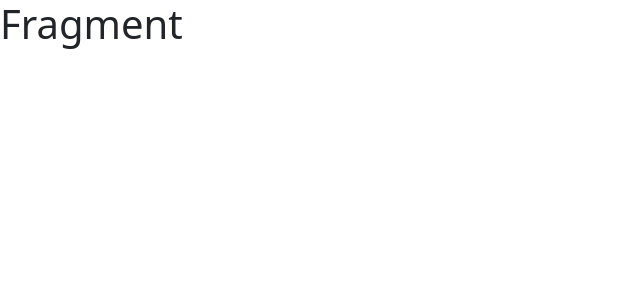
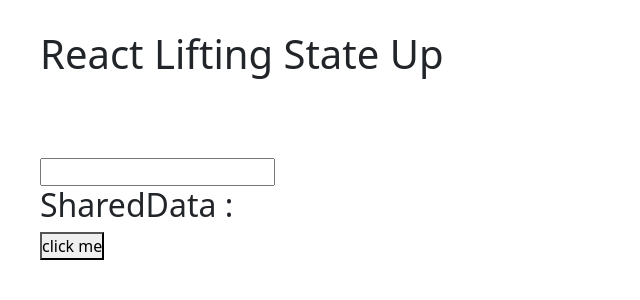
Before and after one commit to jigneshgit935/Learn_react_basic_to_advance, a React (Create React App) app: page / in a window 1280 px wide. Shown: the top 300 px of the page, without its empty margins (0-640 px from the left). Built offline with nearby package versions, Linux system fonts and the light colour scheme.

Commit message:
lifting state up

```diff
--- a/src/App.css
+++ b/src/App.css
@@ -1,38 +1,11 @@
+* {
+  margin: o;
+  padding: 0;
+  box-sizing: border-box;
+}
 .App {
-  text-align: center;
-}
-
-.App-logo {
-  height: 40vmin;
-  pointer-events: none;
-}
-
-@media (prefers-reduced-motion: no-preference) {
-  .App-logo {
-    animation: App-logo-spin infinite 20s linear;
-  }
-}
-
-.App-header {
-  background-color: #282c34;
-  min-height: 100vh;
+  margin: 30px 40px 0px 40px;
   display: flex;
   flex-direction: column;
-  align-items: center;
   justify-content: center;
-  font-size: calc(10px + 2vmin);
-  color: white;
 }
-
-.App-link {
-  color: #61dafb;
-}
-
-@keyframes App-logo-spin {
-  from {
-    transform: rotate(0deg);
-  }
-  to {
-    transform: rotate(360deg);
-  }
-}
--- a/src/App.js
+++ b/src/App.js
@@ -1,12 +1,34 @@
-import React from 'react';
+import React, { useState } from 'react';
 import './App.css';
+import ChildComponent from './ChildComponent';
+import ComponentB from './ComponentB';
+
+// children to parent data shared
 const App = () => {
+  // example 1
+  const [sharedData, setSharedData] = useState('');
+
+  const handleChange = (newValue) => {
+    console.log(newValue);
+    setSharedData(newValue);
+  };
+
+  // example 2
+  const parent = (data) => {
+    alert(data.name);
+    console.log(data);
+  };
   return (
-    <>
-      <>
-        <h1>Fragment</h1>
-      </>
-    </>
+    <div className="App">
+      <h1>React Lifting State Up</h1>
+
+      <br />
+      <br />
+      <br />
+
+      <ChildComponent sharedData={sharedData} handleChange={handleChange} />
+      <ComponentB sharedData={sharedData} alert={parent} />
+    </div>
   );
 };
 
--- /dev/null
+++ b/src/ChildComponent.jsx
@@ -0,0 +1,16 @@
+import React from 'react';
+
+function ChildComponent({ sharedData, handleChange }) {
+  // exampple 1
+  const handleInputChange = (event) => {
+    const newValue = event.target.value;
+    handleChange(newValue);
+  };
+  return (
+    <div>
+      <input type="text" value={sharedData} onChange={handleInputChange} />
+    </div>
+  );
+}
+
+export default ChildComponent;
--- /dev/null
+++ b/src/ComponentB.jsx
@@ -0,0 +1,13 @@
+import React from 'react';
+
+export default function ComponentB({ sharedData, alert }) {
+  //   const data = 'Jinu Sharma';
+
+  const data = { name: 'jinu', email: 'jinu@gmail.com' };
+  return (
+    <div>
+      <h2>SharedData : {sharedData}</h2>
+      <button onClick={() => alert(data)}>click me</button>
+    </div>
+  );
+}
```
